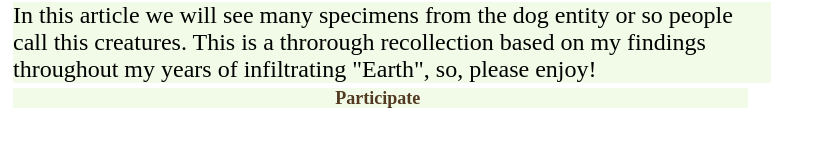
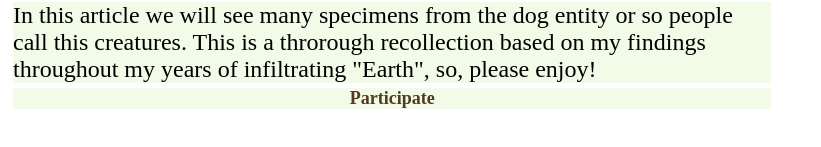
Before and after one commit to Ravieet/casier-and-dogs, a plain HTML site: page index.html in a window 1280 px wide. Shown: the part 639-786 px from the top of the page, 0-821 px from the left. Drawn offline with Linux system fonts and the light colour scheme.

Commit message:
Fix Next-page button width

```diff
--- a/css/style.css
+++ b/css/style.css
@@ -31,9 +31,9 @@ p{
 }
 
 a{
+    display: block;
     border:0px;
-    padding-left: 25.5%;
-    padding-right:25.9%;
+
     font-size: 18px;
     font-weight: bold;
 
```
